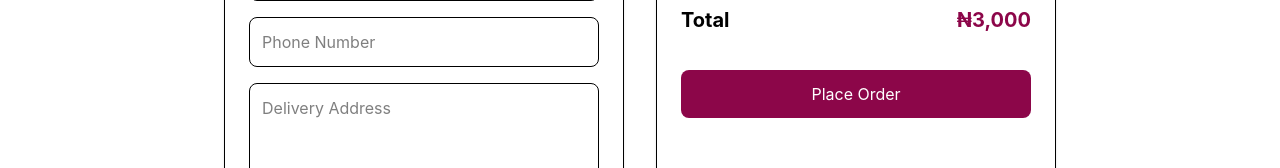
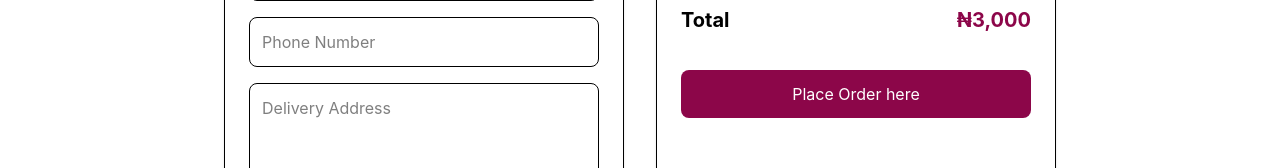
Before and after one commit to Ayomorexil/e-commerce, a React (Vite) app: page /checkout in a window 1280 px wide. Shown: the part 388-556 px from the top of the page. Built offline with nearby package versions, Linux system fonts and the light colour scheme.

Commit message:
new adjustment

```diff
--- a/src/pages/checkout.jsx
+++ b/src/pages/checkout.jsx
@@ -168,7 +168,7 @@ const Checkout = () => {
             onClick={handlePlaceOrder}
             className="w-full mt-9 bg-[#8C0649] text-white py-3 rounded-lg hover:opacity-90 transition"
           >
-            Place Order
+            Place Order here
           </button>
         </div>
       </div>
```
